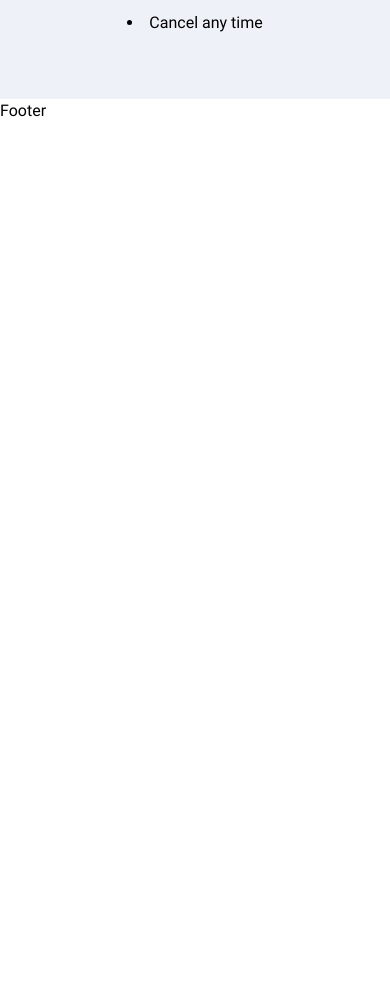
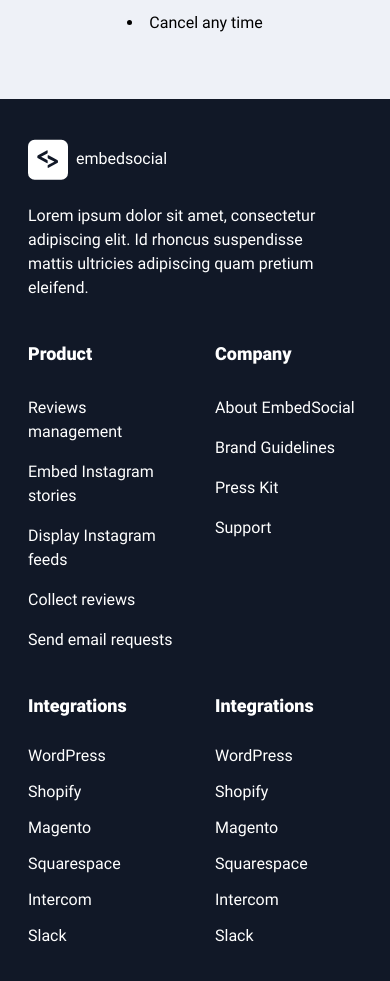
Before and after one commit to thiagonunesbatista/embed-social-reactjs-website, a React (Vite) app: page / in a window 390 px wide. Shown: the part 9020-10001 px from the top of the page. Before the commit the page ends 9143 px from the top, so only its background shows below. Built offline with nearby package versions, Linux system fonts and the light colour scheme.

Commit message:
feat: :sparkles: add "Footer" component with responsivity

```diff
--- a/src/components/Footer.tsx
+++ b/src/components/Footer.tsx
@@ -1,9 +1,61 @@
-import { Container } from './Container'
+import { Container } from "./Container";
 
 export const Footer = () => {
   return (
-    <footer>
-      <Container>Footer</Container>
+    <footer className="bg-[#111827] text-white w-full ">
+      <Container className="h-full pb-10">
+        <div className="grid grid-cols-12 gap-3 pt-10 justify-items-center max-md:grid-cols-4 max-md:justify-items-start max-md:pl-7 max-md:gap-10 lg:px-7 max-lg:px-7">
+          <div className="flex flex-col gap-6 col-span-4">
+            <div className="flex items-center gap-2">
+              <img src="/src/assets/branding/logo-white.svg" />
+              <h1>embedsocial</h1>
+            </div>
+
+            <p className="max-w-md max-xl:max-w-xs">
+              Lorem ipsum dolor sit amet, consectetur adipiscing elit. Id
+              rhoncus suspendisse mattis ultricies adipiscing quam pretium
+              eleifend.
+            </p>
+          </div>
+
+          <div className="flex flex-col gap-4 col-span-2">
+            <h1 className="font-roboto-900 text-lg mb-3">Product</h1>
+            <a href="#">Reviews management</a>
+            <a href="#">Embed Instagram stories</a>
+            <a href="#">Display Instagram feeds</a>
+            <a href="#">Collect reviews</a>
+            <a href="#">Send email requests</a>
+          </div>
+
+          <div className="flex flex-col gap-4 col-span-2">
+            <h1 className="font-roboto-900 text-lg mb-3">Company</h1>
+            <a href="#">About EmbedSocial</a>
+            <a href="#">Brand Guidelines</a>
+            <a href="#">Press Kit</a>
+            <a href="#">Support</a>
+          </div>
+
+          <div className="flex flex-col gap-3 col-span-2">
+            <h1 className="font-roboto-900 text-lg mb-3">Integrations</h1>
+            <a href="#">WordPress</a>
+            <a href="#">Shopify</a>
+            <a href="#">Magento</a>
+            <a href="#">Squarespace</a>
+            <a href="#">Intercom</a>
+            <a href="#">Slack</a>
+          </div>
+
+          <div className="flex flex-col gap-3 col-span-2">
+            <h1 className="font-roboto-900 text-lg mb-3">Integrations</h1>
+            <a href="#">WordPress</a>
+            <a href="#">Shopify</a>
+            <a href="#">Magento</a>
+            <a href="#">Squarespace</a>
+            <a href="#">Intercom</a>
+            <a href="#">Slack</a>
+          </div>
+        </div>
+      </Container>
     </footer>
-  )
-}
+  );
+};
```
Also changed, not shown: src/assets/branding/logo-white.svg (added).
